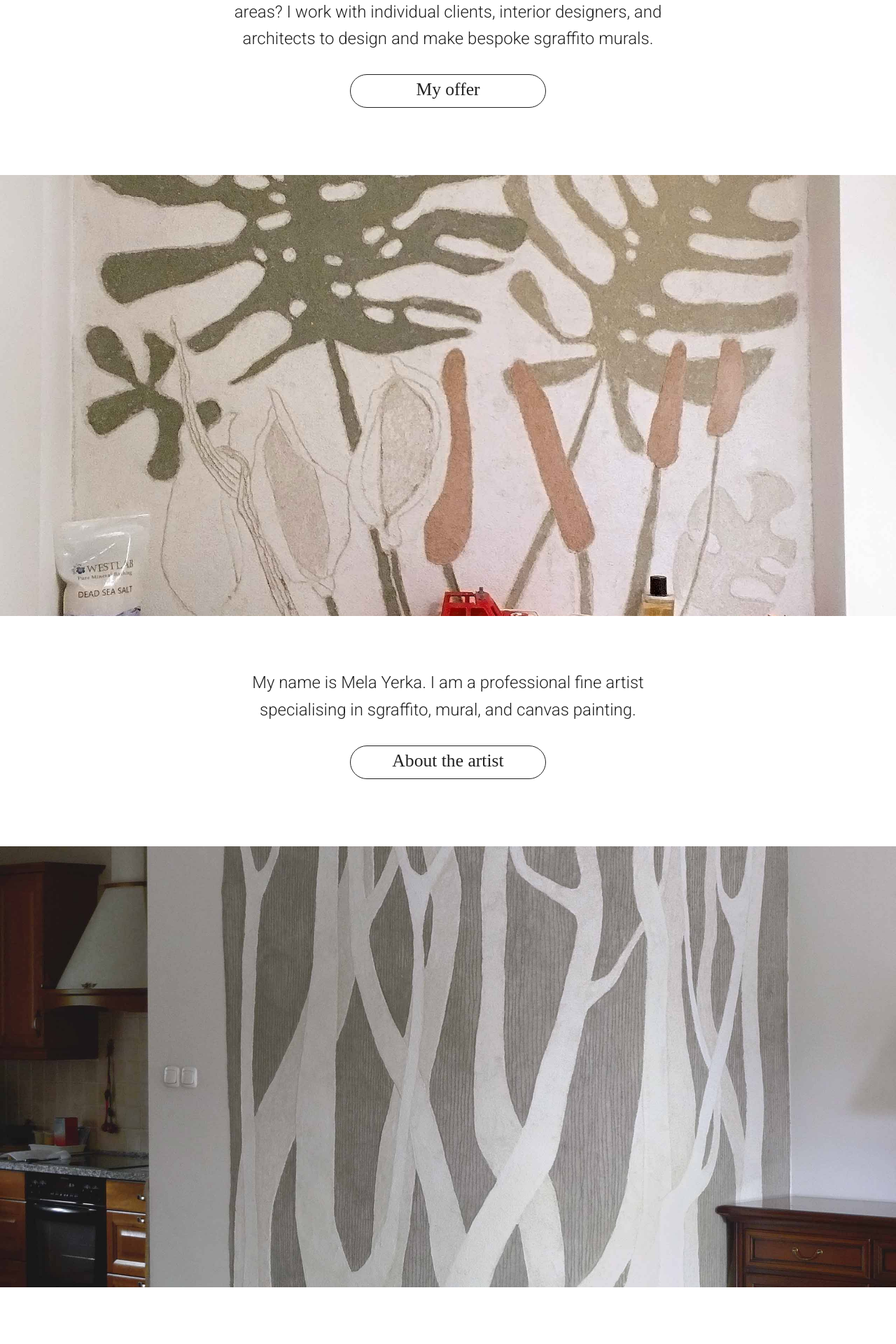
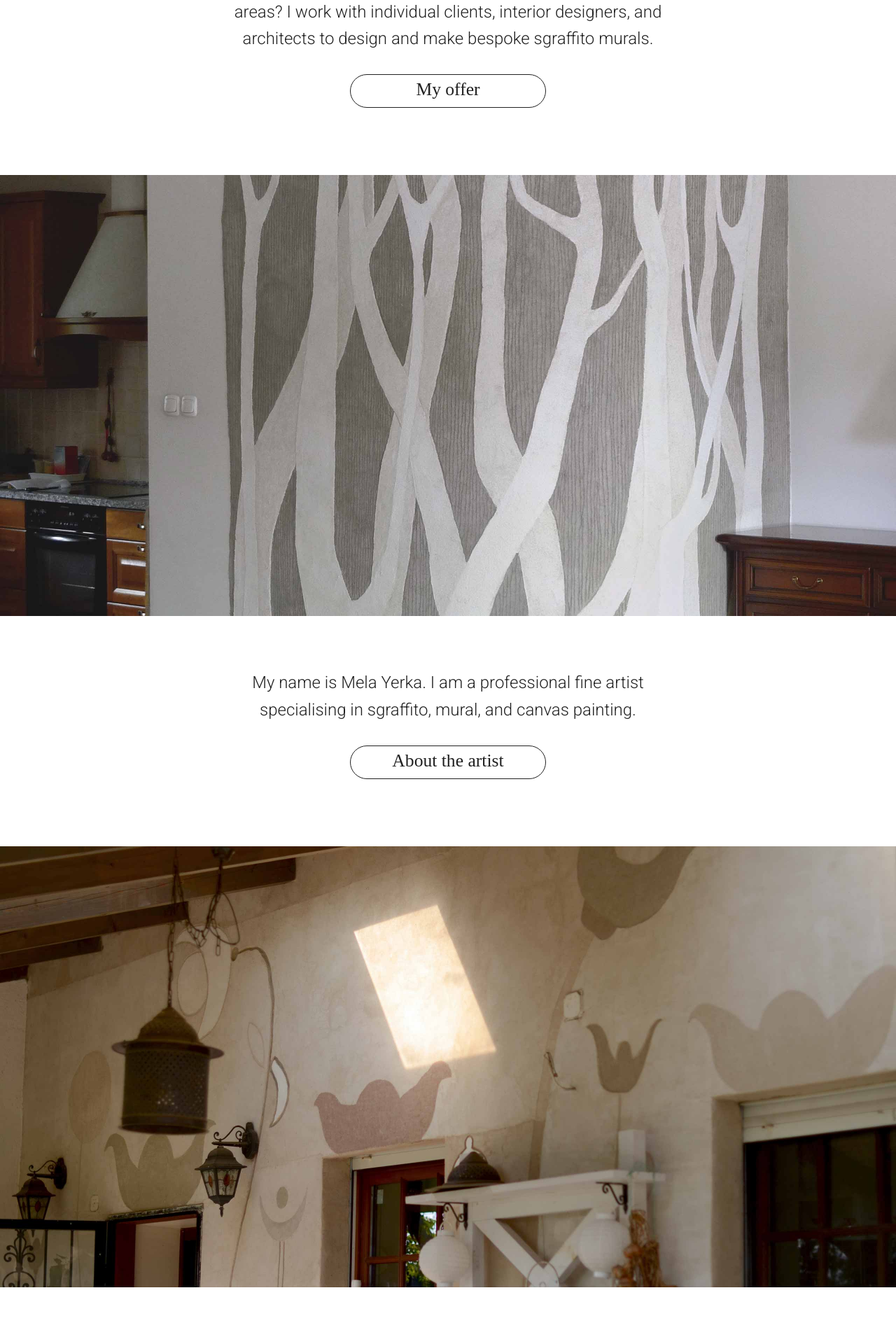
Before and after one commit to marek-kultys/trowel-and-lime, a Jekyll site: the page built from index.html, in a window 1280 px wide. Shown: the part 1907-3827 px from the top of the page at 70% size. Built offline with Jekyll 4.4.1, drawn with Linux system fonts in a browser that asks for light colours; some web fonts are replaced.

Commit message:
Remove one banner image in home page

```diff
--- a/index.html
+++ b/index.html
@@ -41,7 +41,7 @@ label: home
    </section>
 
    <section>
-      <div id="home-banner-2" class="block-image"></div>
+      <div id="home-banner-3" class="block-image"></div>
    </section>
 
    <section>
@@ -54,7 +54,7 @@ label: home
    </section>
 
    <section>
-      <div id="home-banner-3" class="block-image"></div>
+      <div id="home-banner-4" class="block-image"></div>
    </section>
 
    <section>
@@ -66,8 +66,4 @@ label: home
       </div>
    </section>
 
-   <section>
-      <div id="home-banner-4" class="block-image"></div>
-   </section>
-
 </article>
```
